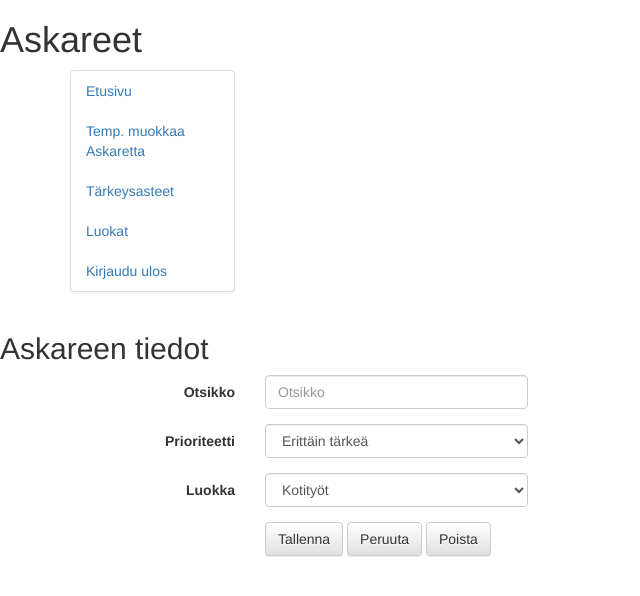
After one commit to widestm/Tsoha, a PHP site: page /askareenmuokkaus.php in a window 1280 px wide. The commit adds this page. Shown: the top 596 px of the page, without its empty margins (0-640 px from the left). Run offline with PHP 8.4, Linux system fonts and the light colour scheme; some libraries are stand-ins or nearby versions.

Commit message:
vähän käyttöliittymäsäätöä

```diff
--- /dev/null
+++ b/html-demo/askareenmuokkaus.php
@@ -0,0 +1,69 @@
+<!DOCTYPE html>
+<html>
+    <head>
+        <link href="../css/bootstrap.css" rel="stylesheet">
+        <link href="../css/bootstrap-theme.css" rel="stylesheet">
+        <link href="../css/main.css" rel="stylesheet">
+
+        <meta charset="UTF-8">
+        <meta name="viewport" content="width=device-width">
+    </head>
+    <body>
+        <div id="header">
+            <h1>Askareet</h1>
+        </div>
+        <div id="left">
+            <?php
+            require './navi.php';
+            ?>
+        </div>
+        <div id='right'>
+            <h2>Askareen tiedot</h2>
+            <div class="container" >
+                <form class="form-horizontal" role="form" action="etusivu.php" method="POST">
+                    <div class="form-group">
+                        <label for="inputUsername" class="col-md-2 control-label">Otsikko</label>
+                        <div class="col-md-3">
+                            <input type="text" class="form-control"  placeholder="Otsikko">
+                        </div>
+                    </div>
+                    <div class="form-group">
+                        <label for="valitsePrioriteetti" class="col-md-2 control-label">Prioriteetti</label>
+                        <div class="col-md-3">
+                            <select class="form-control">
+                                <option>Erittäin tärkeä</option>
+                                <option>Tärkeä</option>
+                                <option>Jos jaksaa</option>
+                                <option>Jos kiinnostaa</option>
+                                <option>Ehkä huomenna</option>
+                                <option>Ehhh...</option>
+                            </select>
+
+                        </div>
+                    </div>
+                    <div class="form-group">
+                        <label for="valitseLuokka" class="col-md-2 control-label">Luokka</label>
+                        <div class="col-md-3">
+                            <select class="form-control">
+                                <option>Kotityöt</option>
+                                <option>Koulu</option>
+                                <option>Jos jaksaa</option>
+                                <option>Jos kiinnostaa</option>
+                                <option>Ehkä huomenna</option>
+                                <option>Ehhh...</option>
+                            </select>
+                        </div>
+                    </div>
+                    <div class="form-group">
+                        <div class="col-md-offset-2 col-md-10">
+                            <button type="submit" class="btn btn-default">Tallenna</button>
+                            <button type="reset" class="btn btn-default">Peruuta</button>
+                            <button type="button" class="btn btn-default">Poista</button>
+                        </div>
+                    </div>
+                </form>
+            </div>
+        </div>
+
+    </body>
+</html>
--- a/html-demo/askarelistaus.php
+++ b/html-demo/askarelistaus.php
@@ -22,7 +22,7 @@
                     </tr>
                     <tr>
                         <td>Syö aamupalaa</td>
-                        <td>Kahvi riittää jos kiire</td>
+                        <td>Kahvi riittää jos on kiire</td>
                         <td>Tärkeä</td>
                         <td>Kotona</td>
                         <td>4.1.2000</td>
--- /dev/null
+++ b/html-demo/luokanmuokkaus.php
@@ -0,0 +1 @@
+<?php
--- /dev/null
+++ b/html-demo/luokka.php
@@ -0,0 +1 @@
+<?php
--- a/html-demo/navi.php
+++ b/html-demo/navi.php
@@ -5,7 +5,7 @@
             <div class="panel panel-default">
                 <ul class="nav">
                     <li class="active"><a href="etusivu.php">Etusivu</a></li>
-                    <li><a href="#">Askareet</a></li>
+                    <li><a href="askareenmuokkaus.php">Temp. muokkaa Askaretta</a></li>
                     <li><a href="#">Tärkeysasteet</a></li>
                     <li><a href="#">Luokat</a></li>
                     <li><a href="kirjautuminen.php">Kirjaudu ulos</a></li>
```
Also changed, not shown: css/main.css (+24 -6 lines), html-demo/askareet.php (deleted, +0 -11 lines), html-demo/etusivu.php (+16 -8 lines), html-demo/kirjautuminen.php (+8 -4 lines).
